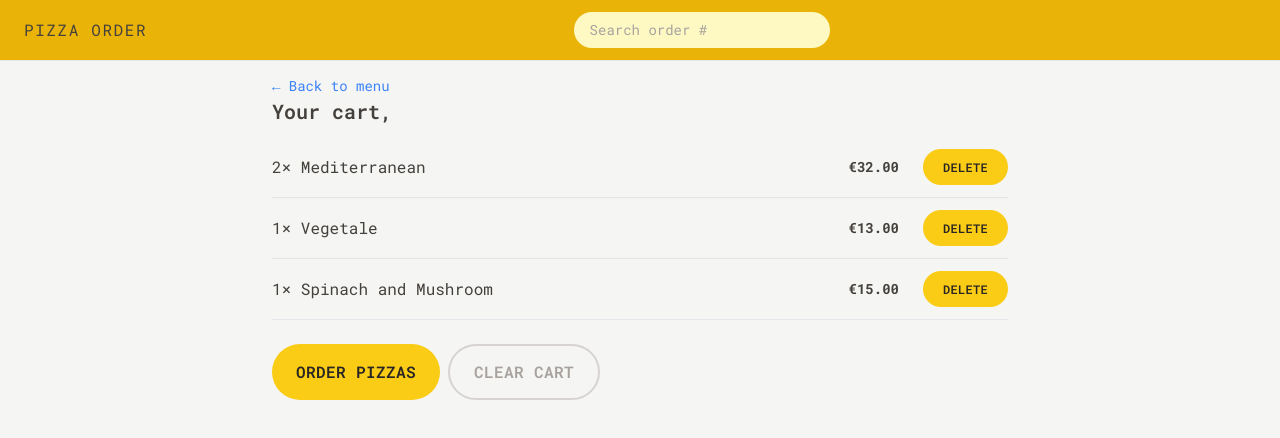
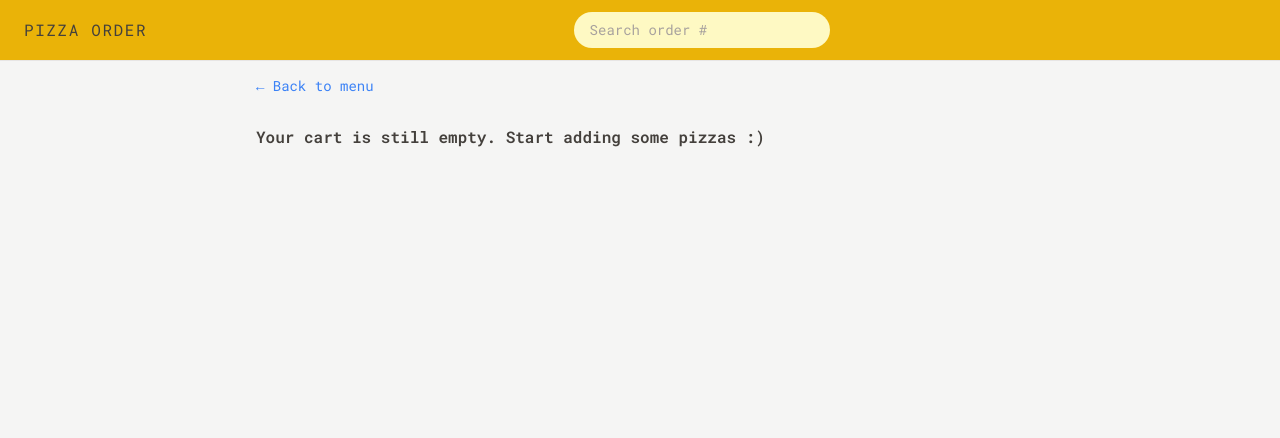
Before and after one commit to ankitrajstha/pizzaorderapp, a React (Vite) app: page /cart in a window 1280 px wide. Shown: the top 438 px of the page. Built offline with nearby package versions, Linux system fonts and the light colour scheme.

Commit message:
feat: add emptycart

```diff
--- a/src/features/cart/Cart.jsx
+++ b/src/features/cart/Cart.jsx
@@ -1,36 +1,16 @@
-import { Link } from "react-router-dom";
 import LinkButton from "../../ui/LinkButton";
 import Button from "../../ui/Button";
 import CartItem from "./CartItem";
-import { useSelector } from "react-redux";
-
-const fakeCart = [
-  {
-    pizzaId: 12,
-    name: "Mediterranean",
-    quantity: 2,
-    unitPrice: 16,
-    totalPrice: 32,
-  },
-  {
-    pizzaId: 6,
-    name: "Vegetale",
-    quantity: 1,
-    unitPrice: 13,
-    totalPrice: 13,
-  },
-  {
-    pizzaId: 11,
-    name: "Spinach and Mushroom",
-    quantity: 1,
-    unitPrice: 15,
-    totalPrice: 15,
-  },
-];
+import { useDispatch, useSelector } from "react-redux";
+import { clearCart, getCart } from "./cartSlice";
+import EmptyCart from "./EmptyCart";
 
 function Cart() {
   const username = useSelector((state) => state.user.username);
-  const cart = fakeCart;
+  const cart = useSelector(getCart);
+  const dispatch = useDispatch();
+
+  if (!cart.length) return <EmptyCart />;
 
   return (
     <div className="py-3 px-4">
@@ -48,7 +28,9 @@ function Cart() {
         <Button to="/order/new" type="primary">
           Order pizzas
         </Button>
-        <Button type="secondary">Clear cart</Button>
+        <Button type="secondary" onClick={() => dispatch(clearCart())}>
+          Clear cart
+        </Button>
       </div>
     </div>
   );
--- a/src/features/cart/EmptyCart.jsx
+++ b/src/features/cart/EmptyCart.jsx
@@ -1,11 +1,13 @@
-import { Link } from 'react-router-dom';
+import LinkButton from "../../ui/LinkButton";
 
 function EmptyCart() {
   return (
-    <div>
-      <Link to="/menu">&larr; Back to menu</Link>
+    <div className="px4 py-3">
+      <LinkButton to="/menu">&larr; Back to menu</LinkButton>
 
-      <p>Your cart is still empty. Start adding some pizzas :)</p>
+      <p className="mt-7 font-semibold">
+        Your cart is still empty. Start adding some pizzas :)
+      </p>
     </div>
   );
 }
--- a/src/features/cart/cartSlice.js
+++ b/src/features/cart/cartSlice.js
@@ -40,6 +40,8 @@ export const {
 
 export default cartSlice.reducer;
 
+export const getCart = (state) => state.cart.cart;
+
 export const getTotalCartQuantity = (state) =>
   state.cart.cart.reduce((sum, item) => sum + item.quantity, 0);
 export const getTotalCartPrice = (state) =>
```
